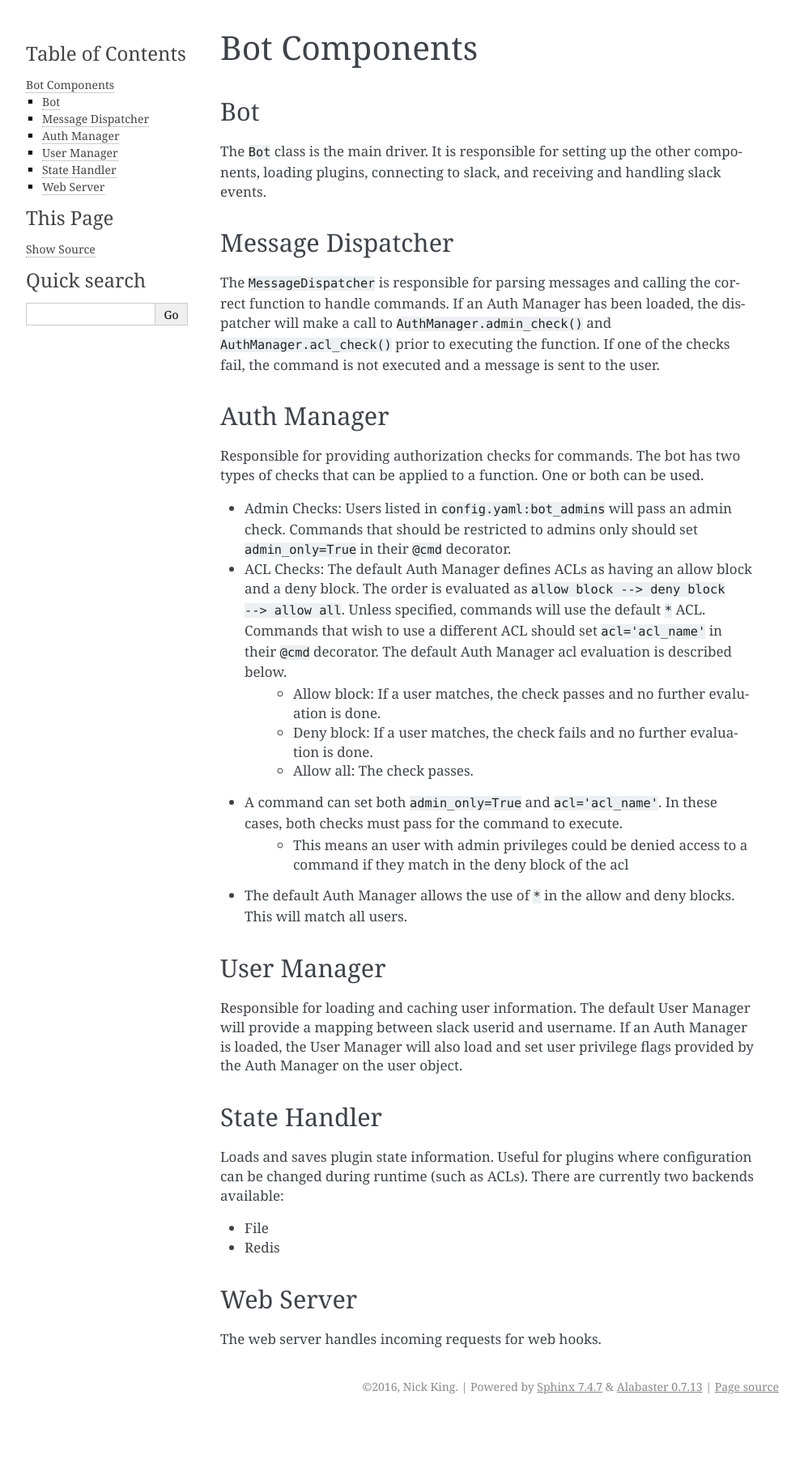
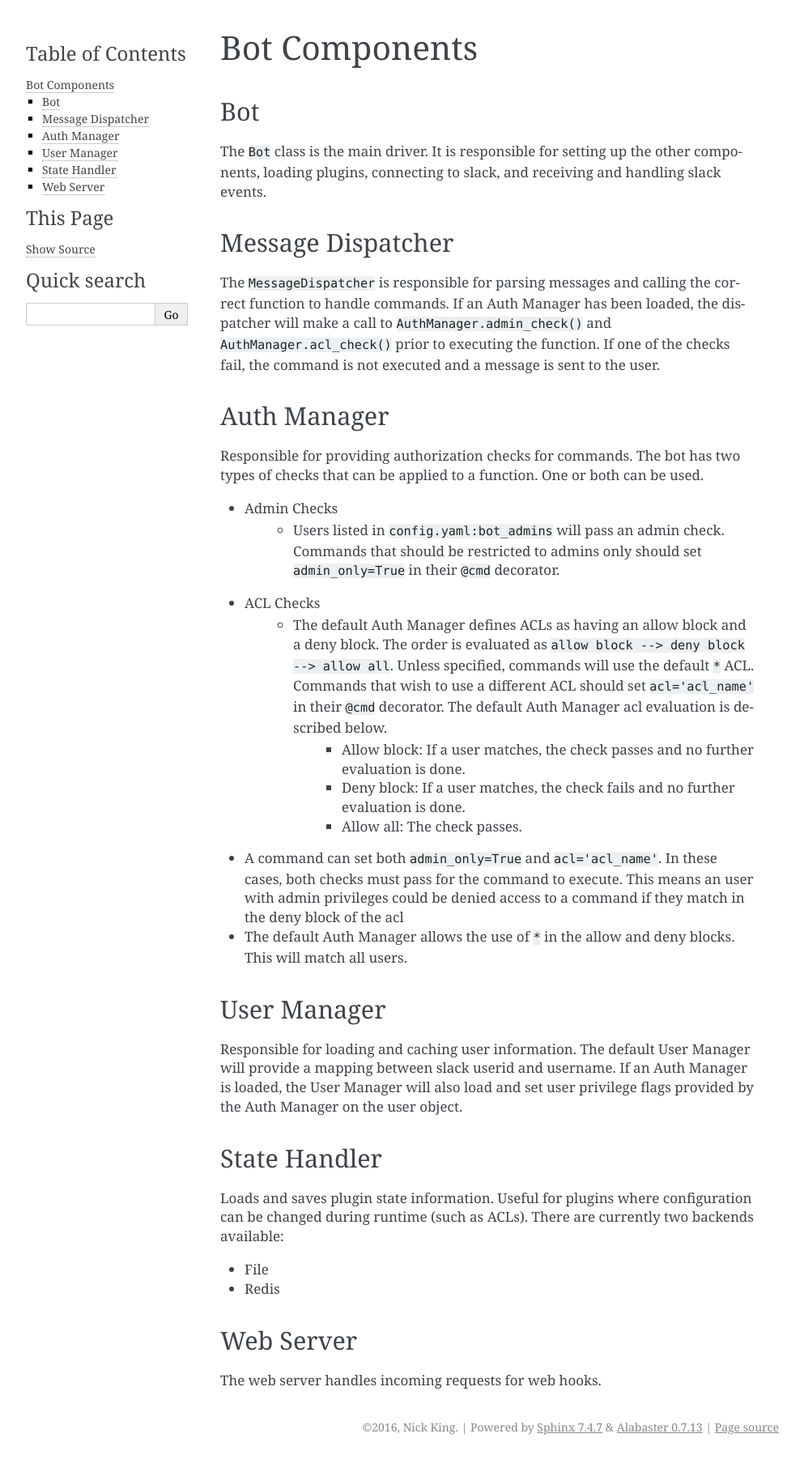
Before and after one commit to pinterest/slackminion, a Sphinx documentation site: the page built from docs/components.rst, in a window 1280 px wide. Shown: the whole page at 81% size, without its empty margins (148-1141 px from the left). Built offline with Sphinx 7.4.7, drawn with Linux system fonts in a browser that asks for light colours; before the commit the page ends 1752 px from its top, so only the background shows below that.

```diff
--- a/docs/components.rst
+++ b/docs/components.rst
@@ -14,13 +14,14 @@ Auth Manager
 ------------
 Responsible for providing authorization checks for commands.  The bot has two types of checks that can be applied to a function.  One or both can be used.
 
-* Admin Checks:  Users listed in ``config.yaml:bot_admins`` will pass an admin check.  Commands that should be restricted to admins only should set ``admin_only=True`` in their ``@cmd`` decorator.
-* ACL Checks:  The default Auth Manager defines ACLs as having an allow block and a deny block.  The order is evaluated as ``allow block --> deny block --> allow all``.  Unless specified, commands will use the default ``*`` ACL.  Commands that wish to use a different ACL should set ``acl='acl_name'`` in their ``@cmd`` decorator.  The default Auth Manager acl evaluation is described below.
-    * Allow block: If a user matches, the check passes and no further evaluation is done.
-    * Deny block: If a user matches, the check fails and no further evaluation is done.
-    * Allow all: The check passes.
-* A command can set both ``admin_only=True`` and ``acl='acl_name'``.  In these cases, both checks must pass for the command to execute.
-    * This means an user with admin privileges could be denied access to a command if they match in the deny block of the acl
+* Admin Checks
+    * Users listed in ``config.yaml:bot_admins`` will pass an admin check.  Commands that should be restricted to admins only should set ``admin_only=True`` in their ``@cmd`` decorator.
+* ACL Checks
+    * The default Auth Manager defines ACLs as having an allow block and a deny block.  The order is evaluated as ``allow block --> deny block --> allow all``.  Unless specified, commands will use the default ``*`` ACL.  Commands that wish to use a different ACL should set ``acl='acl_name'`` in their ``@cmd`` decorator.  The default Auth Manager acl evaluation is described below.
+        * Allow block: If a user matches, the check passes and no further evaluation is done.
+        * Deny block: If a user matches, the check fails and no further evaluation is done.
+        * Allow all: The check passes.
+* A command can set both ``admin_only=True`` and ``acl='acl_name'``.  In these cases, both checks must pass for the command to execute.  This means an user with admin privileges could be denied access to a command if they match in the deny block of the acl
 * The default Auth Manager allows the use of ``*`` in the allow and deny blocks.  This will match all users.
 
 User Manager
```
Also changed, not shown: README.md (+2 -49 lines).
